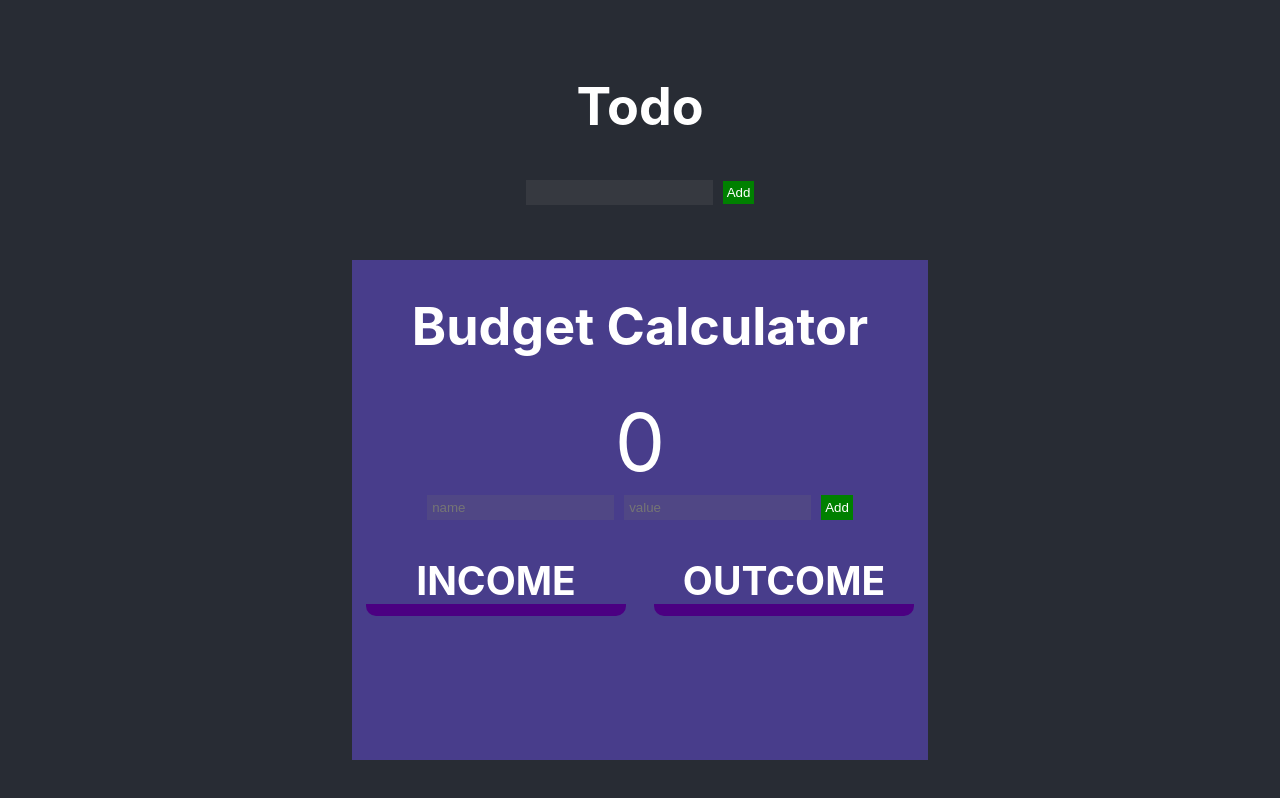
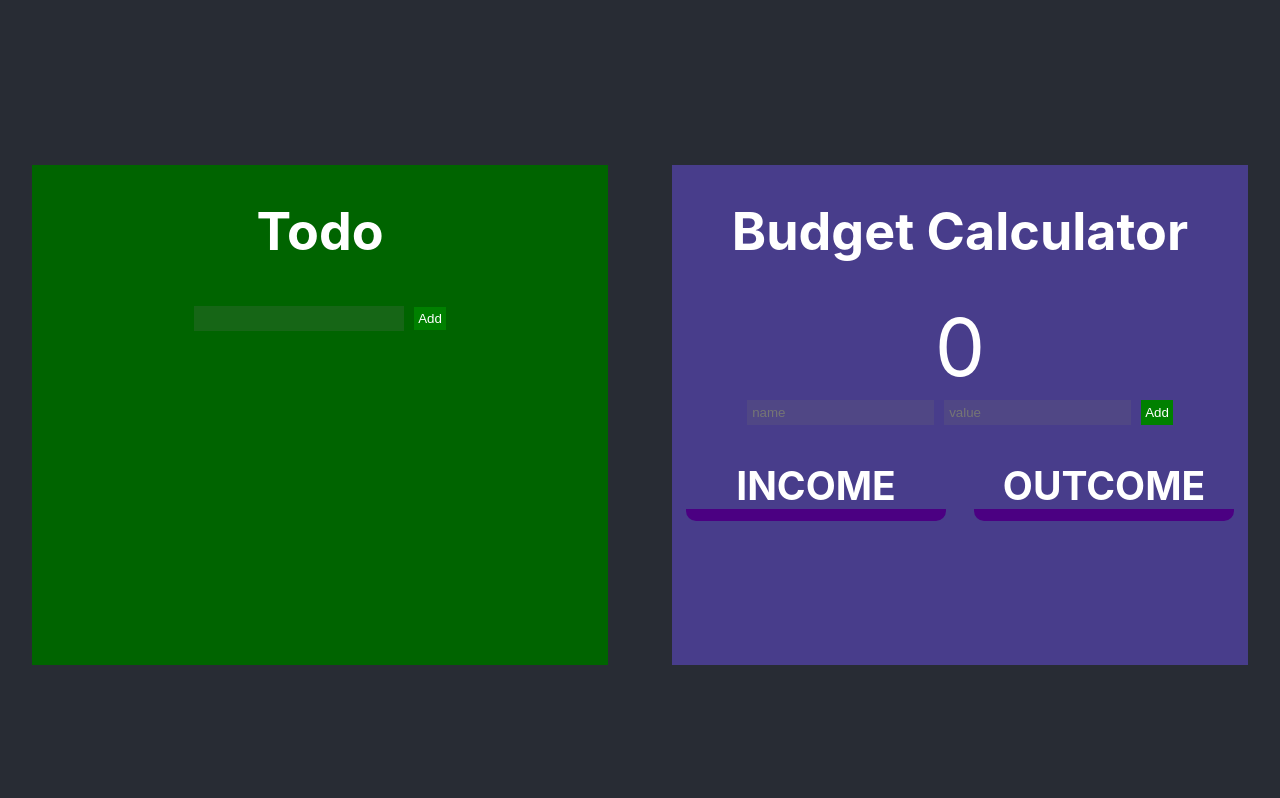
Before and after one commit to AhmedEldessouki/new-app, a React (Create React App) app: page / in a window 1280 px wide. Built offline with nearby package versions, Linux system fonts and the light colour scheme.

Commit message:
css edits: app todos

```diff
--- a/src/App.css
+++ b/src/App.css
@@ -6,9 +6,10 @@
   background-color: #282c34;
   min-height: 100vh;
   display: flex;
-  flex-direction: column;
   align-items: center;
   justify-content: center;
   font-size: calc(10px + 2vmin);
   color: white;
+  place-content: space-around;
+  flex-flow: row wrap;
 }
--- a/src/App.js
+++ b/src/App.js
@@ -6,11 +6,9 @@ import Todo from './components/Todo/Todo'
 
 function App() {
   return (
-    <div className="App">
-      <header className="App-header">
-        <Todo />
-        <Budget />
-      </header>
+    <div className="App-header">
+      <Todo />
+      <Budget />
     </div>
   )
 }
--- a/src/components/Todo/Todo.js
+++ b/src/components/Todo/Todo.js
@@ -33,10 +33,24 @@ function Todo() {
     }
   }
   return (
-    <>
-      <h1>Todo</h1>
+    <div
+      style={{
+        height: ' 500px',
+        minWidth: '45%',
+        background: 'darkgreen',
+        marginTop: '30px',
+        overflow: 'auto',
+      }}
+    >
+      <h1 style={{textAlign: 'center', width: '100%'}}>Todo</h1>
       <div>
-        <form onSubmit={handleSubmit}>
+        <form
+          onSubmit={handleSubmit}
+          style={{
+            textAlign: 'center',
+            width: '100%',
+          }}
+        >
           <input
             name="todo"
             style={{
@@ -45,6 +59,7 @@ function Todo() {
               padding: 5,
               margin: 5,
               border: 0,
+              width: 200,
             }}
             value={todo}
             onChange={e => setTodo(e.target.value)}
@@ -106,7 +121,7 @@ function Todo() {
           })}
         </div>
       </div>
-    </>
+    </div>
   )
 }
 
```
